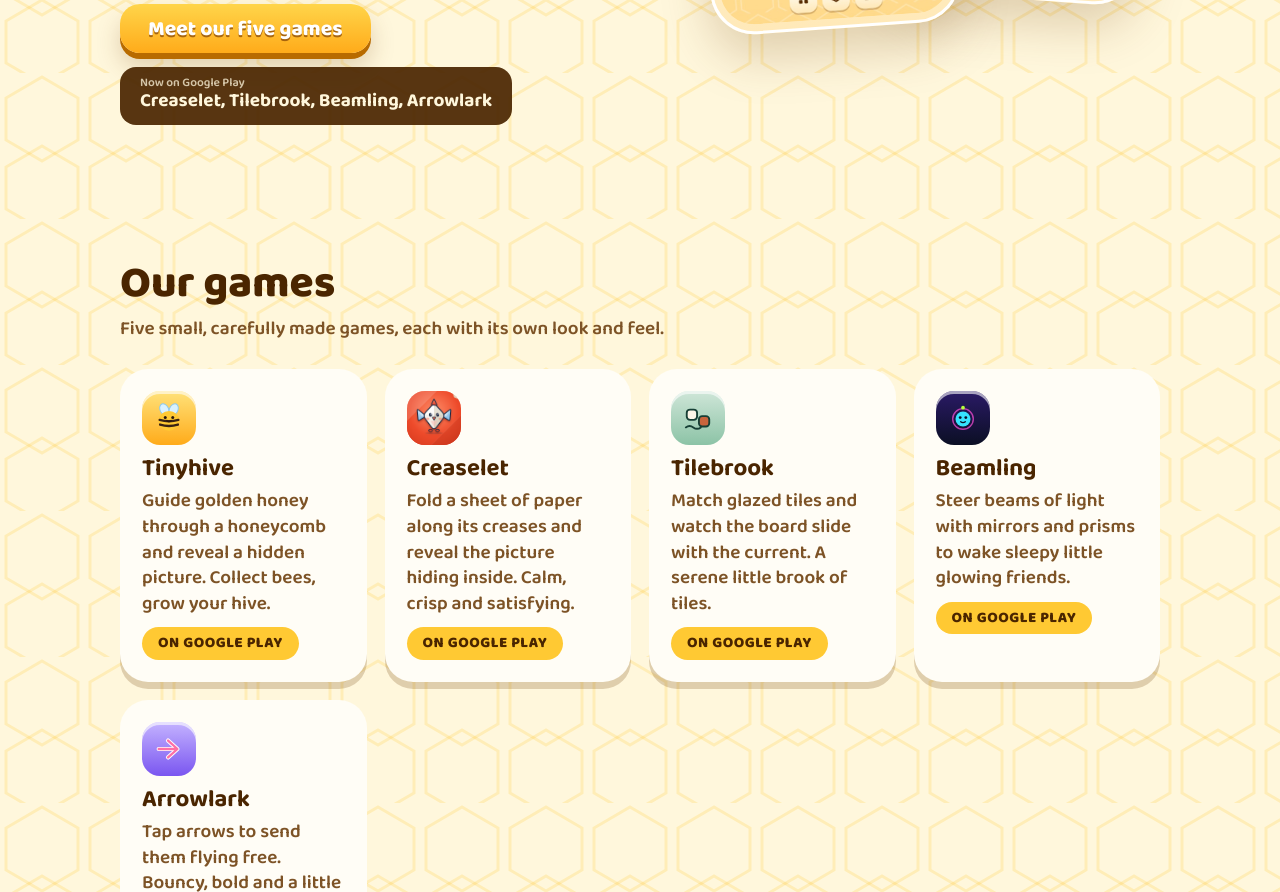
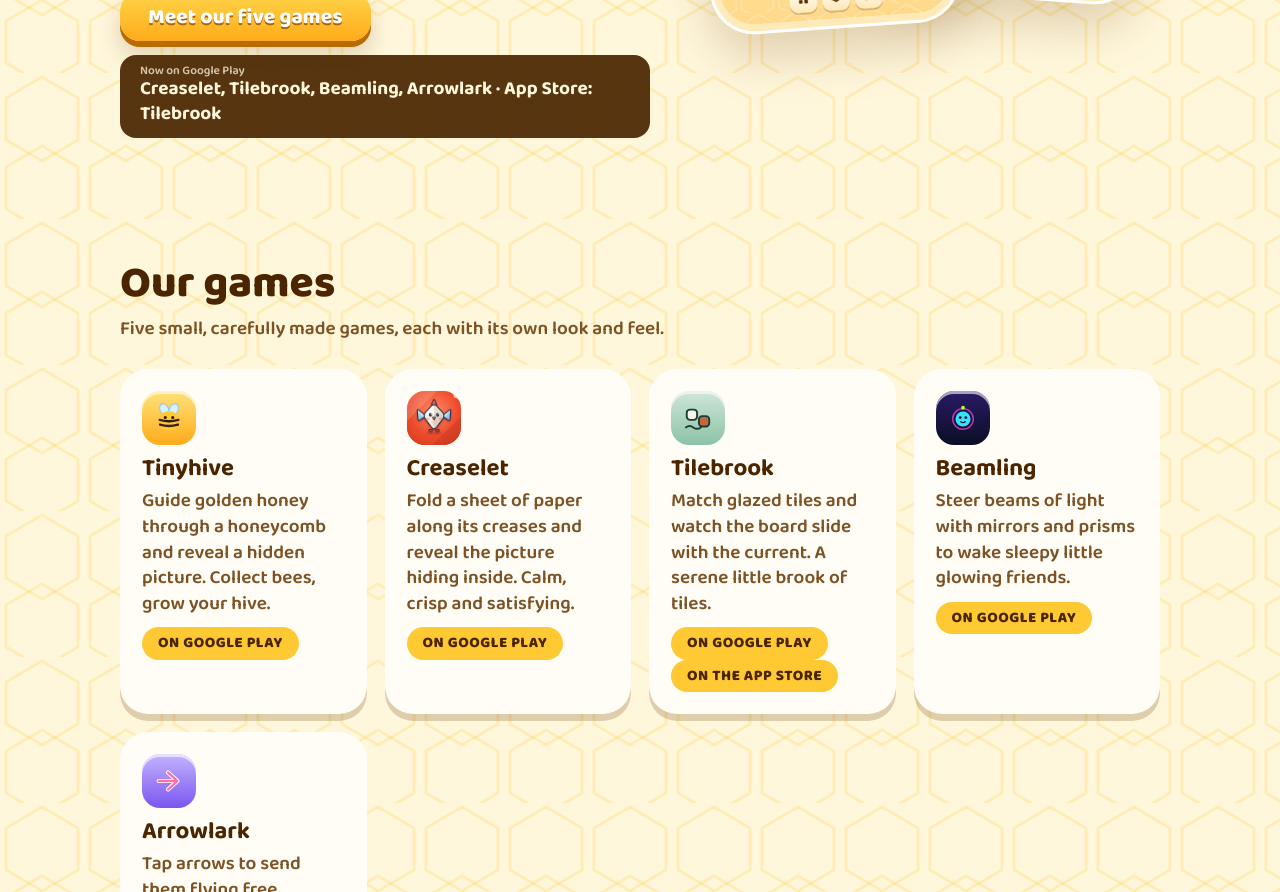
Before and after one commit to bpupadhyaya/breezy-site, a plain HTML site: page index.html in a window 1280 px wide. Shown: the part 511-1403 px from the top of the page. Drawn offline with Linux system fonts and the light colour scheme.

Commit message:
Tilebrook is on the App Store
Co-Authored-By: Claude Sonnet 5.5 <noreply@anthropic.com>

```diff
--- a/index.html
+++ b/index.html
@@ -20,7 +20,7 @@
     <span class="pill">Games for a quick breather</span>
     <h1>Light, calm games for a <em>quick break</em>.</h1>
     <p class="lead">Short, cozy games that are easy to start, gentle to play and fair about everything else.</p>
-    <div class="row"><a class="btn" href="#games">Meet our five games</a><span class="badge"><span><small>Now on Google Play</small>Creaselet, Tilebrook, Beamling, Arrowlark</span></span></div>
+    <div class="row"><a class="btn" href="#games">Meet our five games</a><span class="badge"><span><small>Now on Google Play</small>Creaselet, Tilebrook, Beamling, Arrowlark &middot; App Store: Tilebrook</span></span></div>
   </div>
   <div class="stack" aria-hidden="true">
     <div class="phone tilt-l p1"><img src="tinyhive/img/home.jpg" alt="" width="500" height="835"></div>
@@ -33,7 +33,7 @@
   <div class="cards">
     <a class="card" href="tinyhive/" style="text-decoration:none" target="_blank" rel="noopener"><div class="ico"><svg viewBox="0 0 64 64" aria-hidden="true"><ellipse cx="22" cy="14" rx="9" ry="13" fill="#d9f1ff" stroke="#8cc9ee" stroke-width="2" transform="rotate(-25 22 14)"/><ellipse cx="42" cy="14" rx="9" ry="13" fill="#d9f1ff" stroke="#8cc9ee" stroke-width="2" transform="rotate(25 42 14)"/><ellipse cx="32" cy="38" rx="22" ry="21" fill="#ffc933"/><path d="M12 36q20 6 40 0M13 46q19 6 38 0" stroke="#3b2314" stroke-width="5" fill="none" stroke-linecap="round"/><circle cx="24" cy="31" r="3.2" fill="#2a170c"/><circle cx="40" cy="31" r="3.2" fill="#2a170c"/><path d="M27 38q5 4 10 0" stroke="#2a170c" stroke-width="2.4" fill="none" stroke-linecap="round"/></svg></div><h3>Tinyhive</h3><p>Guide golden honey through a honeycomb and reveal a hidden picture. Collect bees, grow your hive.</p><p style="margin-top:10px"><span class="pill">On Google Play</span></p></a>
     <a class="card" href="creaselet/" style="text-decoration:none" target="_blank" rel="noopener"><div class="ico" style="background:linear-gradient(#FF8A66,#E8412A);padding:0;overflow:hidden"><img src="creaselet/img/icon.png" alt="" width="64" height="64" style="width:100%;height:100%;display:block"></div><h3>Creaselet</h3><p>Fold a sheet of paper along its creases and reveal the picture hiding inside. Calm, crisp and satisfying.</p><p style="margin-top:10px"><span class="pill">On Google Play</span></p></a>
-    <a class="card" href="tilebrook/" style="text-decoration:none" target="_blank" rel="noopener"><div class="ico" style="background:linear-gradient(#cfe6d8,#8cc3a6)"><svg viewBox="0 0 64 64" aria-hidden="true"><rect x="8" y="14" width="22" height="22" rx="7" fill="#fdf6e8" stroke="#173f35" stroke-width="4"/><rect x="34" y="28" width="22" height="22" rx="7" fill="#c8643c" stroke="#173f35" stroke-width="4"/><path d="M6 52q8-6 16 0t16 0" stroke="#173f35" stroke-width="4" fill="none" stroke-linecap="round"/></svg></div><h3>Tilebrook</h3><p>Match glazed tiles and watch the board slide with the current. A serene little brook of tiles.</p><p style="margin-top:10px"><span class="pill">On Google Play</span></p></a>
+    <a class="card" href="tilebrook/" style="text-decoration:none" target="_blank" rel="noopener"><div class="ico" style="background:linear-gradient(#cfe6d8,#8cc3a6)"><svg viewBox="0 0 64 64" aria-hidden="true"><rect x="8" y="14" width="22" height="22" rx="7" fill="#fdf6e8" stroke="#173f35" stroke-width="4"/><rect x="34" y="28" width="22" height="22" rx="7" fill="#c8643c" stroke="#173f35" stroke-width="4"/><path d="M6 52q8-6 16 0t16 0" stroke="#173f35" stroke-width="4" fill="none" stroke-linecap="round"/></svg></div><h3>Tilebrook</h3><p>Match glazed tiles and watch the board slide with the current. A serene little brook of tiles.</p><p style="margin-top:10px"><span class="pill">On Google Play</span> <span class="pill">On the App Store</span></p></a>
     <a class="card" href="beamling/" style="text-decoration:none" target="_blank" rel="noopener"><div class="ico" style="background:linear-gradient(#2a1a66,#0b0f24)"><svg viewBox="0 0 64 64" aria-hidden="true"><circle cx="32" cy="34" r="16" fill="#36e3ff"/><circle cx="32" cy="34" r="22" fill="none" stroke="#ff4fd8" stroke-width="3" opacity=".7"/><circle cx="26" cy="31" r="3" fill="#0b0f24"/><circle cx="38" cy="31" r="3" fill="#0b0f24"/><path d="M27 40q5 4 10 0" stroke="#0b0f24" stroke-width="2.6" fill="none" stroke-linecap="round"/><circle cx="32" cy="10" r="4" fill="#b6ff3b"/></svg></div><h3>Beamling</h3><p>Steer beams of light with mirrors and prisms to wake sleepy little glowing friends.</p><p style="margin-top:10px"><span class="pill">On Google Play</span></p></a>
     <a class="card" href="arrowlark/" style="text-decoration:none" target="_blank" rel="noopener"><div class="ico" style="background:linear-gradient(#c4b3ff,#7a56f0)"><svg viewBox="0 0 64 64" aria-hidden="true"><path d="M10 32h34M30 14l20 18-20 18" fill="none" stroke="#fff" stroke-width="9" stroke-linecap="round" stroke-linejoin="round"/><path d="M10 32h34M30 14l20 18-20 18" fill="none" stroke="#ff6fa5" stroke-width="5" stroke-linecap="round" stroke-linejoin="round"/></svg></div><h3>Arrowlark</h3><p>Tap arrows to send them flying free. Bouncy, bold and a little bit clever.</p><p style="margin-top:10px"><span class="pill">On Google Play</span></p></a>
   </div>
```
Also changed, not shown: tilebrook/index.html (+3 -3 lines).
